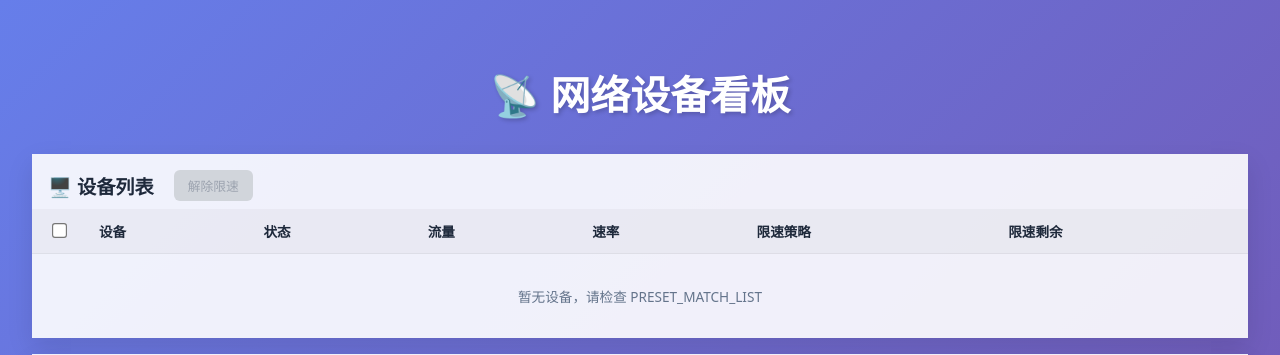
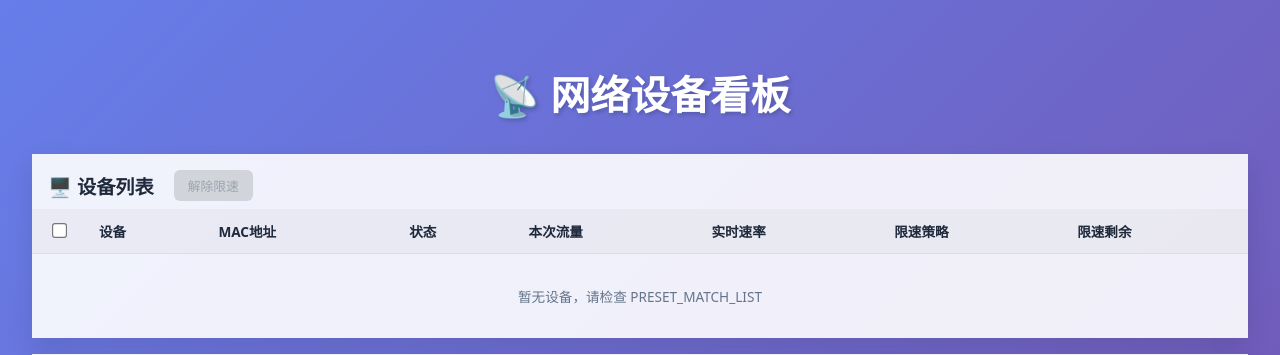
Before and after one commit to wangrui027/docker-repo, a Flask app: page / in a window 1280 px wide. Shown: the top 355 px of the page. Run offline with Flask 3, Linux system fonts and the light colour scheme; data that the repository does not hold is empty.

Commit message:
表格新增MAC地址列

```diff
--- a/zte-router-board/templates/index.html
+++ b/zte-router-board/templates/index.html
@@ -314,15 +314,16 @@
                 <tr>
                     <th width="40" class="checkbox-col"><input type="checkbox" id="selectAllCheckbox"></th>
                     <th>设备</th>
+                    <th>MAC地址</th>
                     <th>状态</th>
-                    <th>流量</th>
-                    <th>速率</th>
+                    <th>本次流量</th>
+                    <th>实时速率</th>
                     <th>限速策略</th>
                     <th>限速剩余</th>
                 </tr>
             </thead>
             <tbody id="deviceTableBody">
-                <tr><td colspan="7" style="text-align:center;padding:2rem 0;color:#64748b;">加载设备中...</td></tr>
+                <tr><td colspan="8" style="text-align:center;padding:2rem 0;color:#64748b;">加载设备中...</td></tr>
             </tbody>
         </table>
     </div>
@@ -531,7 +532,7 @@
             const devices = resp.data.data || [];
             if (!devices.length) {
                 const tbody = document.getElementById('deviceTableBody');
-                tbody.innerHTML = '<tr><td colspan="7" style="text-align:center;padding:2rem 0;color:#64748b;">暂无设备，请检查 PRESET_MATCH_LIST</td></tr>';
+                tbody.innerHTML = '<tr><td colspan="8" style="text-align:center;padding:2rem 0;color:#64748b;">暂无设备，请检查 PRESET_MATCH_LIST</td></tr>';
                 return;
             }
             allDevices = devices.map(d => ({
@@ -636,6 +637,7 @@
                     <input type="checkbox" class="device-checkbox" data-mac="${dev.mac}" data-ip="${ip}" ${isChecked ? 'checked' : ''}>
                 </td>
                 <td class="device-name">${escapeHtml(dev.devname)}<br><span style="font-size:0.7rem;color:#6b7280">${ip}</span></td>
+                <td><span class="duration-text">${escapeHtml(dev.mac)}</span></td>
                 <td><span class="status-indicator ${isOnline ? 'status-online' : 'status-offline'}"></span>${isOnline ? '在线' : '离线'}&nbsp;&nbsp;<span class="duration-text">${durationText}</span></td>
                 <td class="traffic-text"><span class="arr-up">&#x25B4;</span> <span class="${uploadTrafficClass}">${sendFmt}</span><br><span class="arr-down">&#x25BE;</span> <span class="${downloadTrafficClass}">${recvFmt}</span></td>
                 <td><span class="arr-up">&#x25B4;</span> <span class="${uploadClass}">${uploadSpeedFmt}</span><br><span class="arr-down">&#x25BE;</span> <span class="${downloadClass}">${downloadSpeedFmt}</span></td>
```
